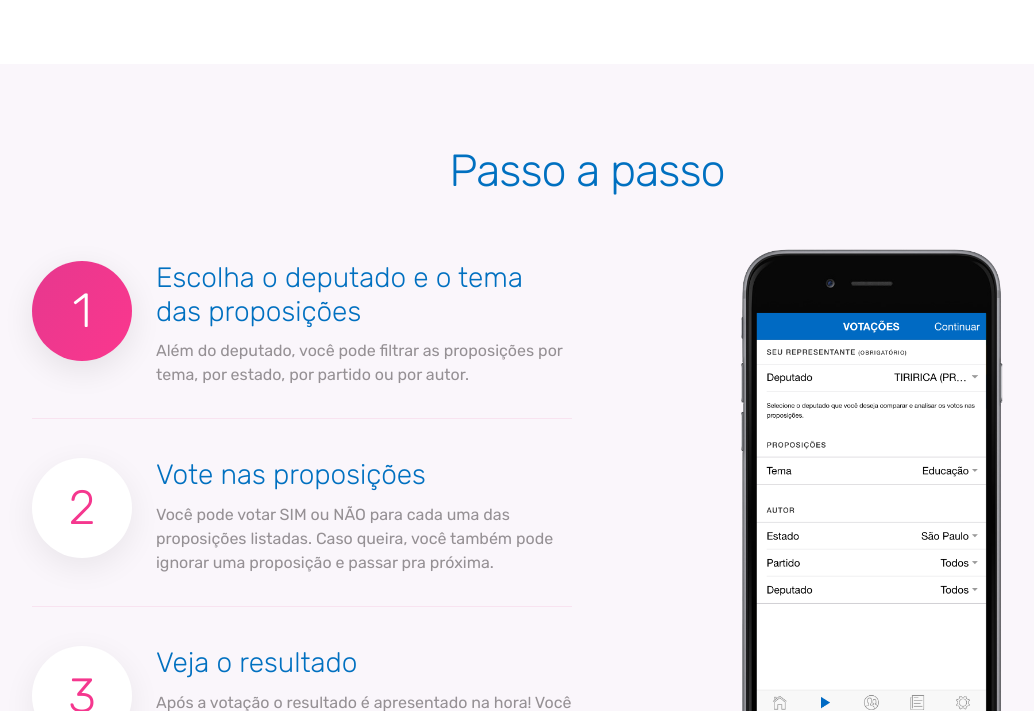
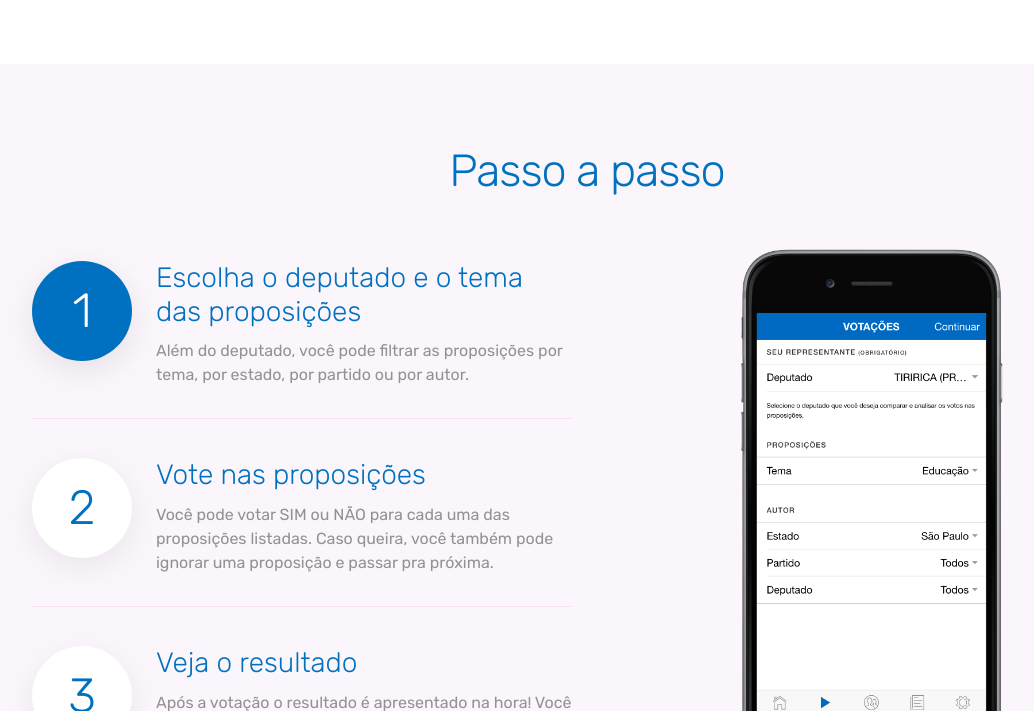
Before and after one commit to saibamaisbrasil/site, a plain HTML site: page index.html in a window 1280 px wide. In both pictures the pointer is over the element 135 px from the left and 1676 px from the top of the page. Shown: the part 1365-2076 px from the top of the page, without its empty margins (53-1087 px from the left). Drawn offline with Linux system fonts and the light colour scheme.

Commit message:
corrigido algumas cores do tema

```diff
--- a/css/style.css
+++ b/css/style.css
@@ -348,7 +348,7 @@ header {
     border-radius: 50%;
     margin-bottom: 1.5rem;
     background-color: #FFF;
-    color: #f5378e;
+    color: #0070c0;
     font-size: 48px;
     text-align: center;
     line-height: 80px;
@@ -366,10 +366,11 @@ header {
 }
 
 .ui-steps li:hover .circle-icon {
-    background-image: -moz-linear-gradient( 122deg, #e6388e 0%, #fb378e 100%);
+    /* background-image: -moz-linear-gradient( 122deg, #e6388e 0%, #fb378e 100%);
     background-image: -webkit-linear-gradient( 122deg, #e6388e 0%, #fb378e 100%);
     background-image: -ms-linear-gradient( 122deg, #e6388e 0%, #fb378e 100%);
-    background-image: linear-gradient( 122deg, #e6388e 0%, #fb378e 100%);
+    background-image: linear-gradient( 122deg, #e6388e 0%, #fb378e 100%); */
+    background-color: #0070c0;
     box-shadow: 0px 9px 32px 0px rgba(0, 0, 0, 0.09);
     color: #FFF;
 }
```
